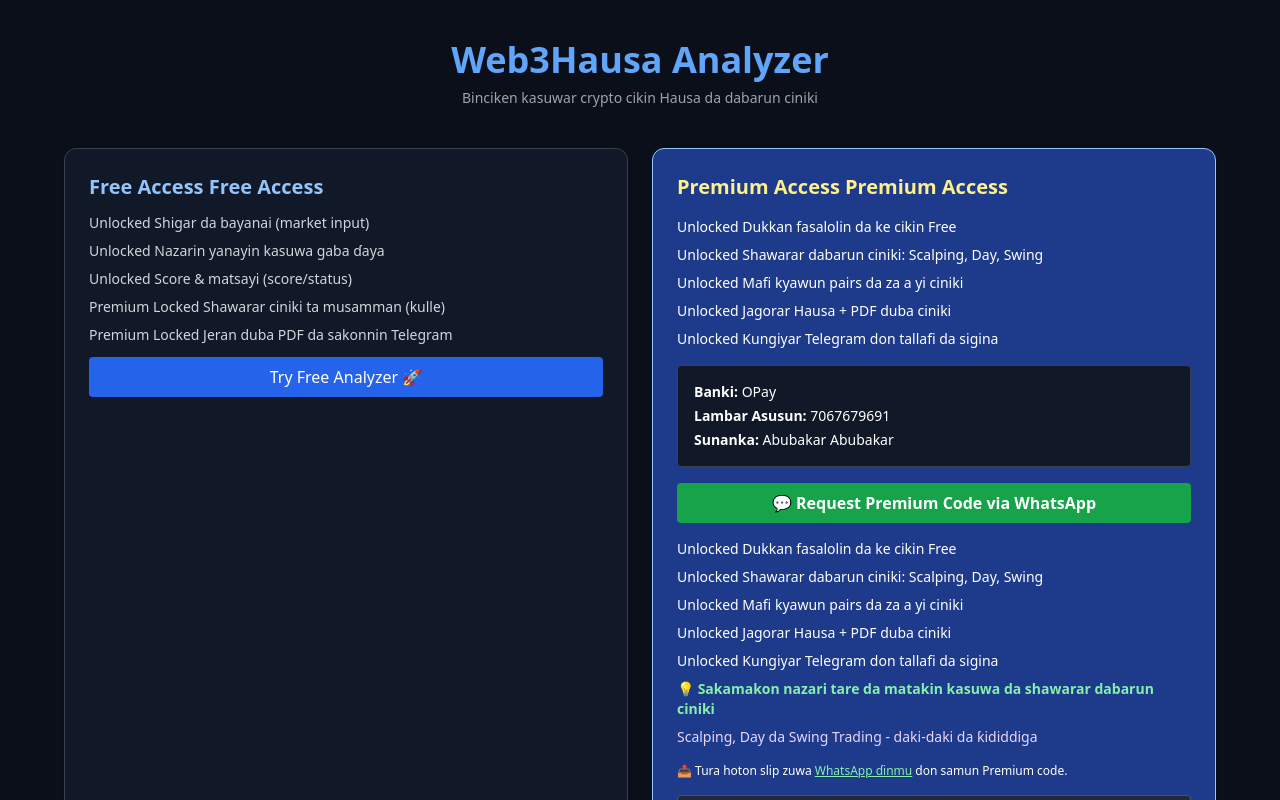
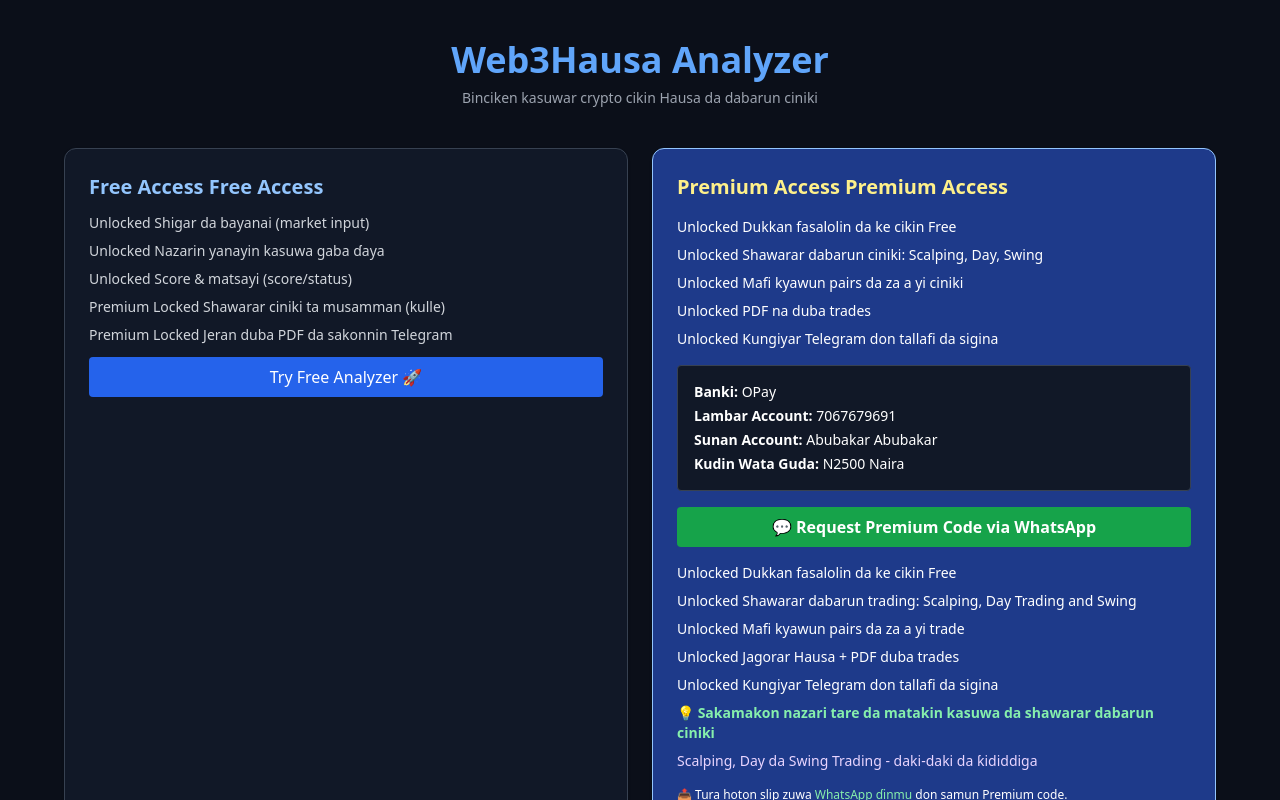
Before and after one commit to BershTech67/tooo, a React (Vite) app: page / in a window 1280 px wide. Shown: the top 800 px of the page. Built offline with nearby package versions, Linux system fonts and the light colour scheme.

Commit message:
Update LandingPage.jsx

```diff
--- a/src/LandingPage.jsx
+++ b/src/LandingPage.jsx
@@ -50,14 +50,15 @@ export default function LandingPage() {
             <li>Unlocked Dukkan fasalolin da ke cikin Free</li>
             <li>Unlocked Shawarar dabarun ciniki: Scalping, Day, Swing</li>
             <li>Unlocked Mafi kyawun pairs da za a yi ciniki</li>
-            <li>Unlocked Jagorar Hausa + PDF duba ciniki</li>
+            <li>Unlocked PDF na duba trades</li>
             <li>Unlocked Kungiyar Telegram don tallafi da sigina</li>
           </ul>
 
           <div className="text-sm bg-gray-900 rounded p-4 border border-gray-700 space-y-1">
             <p><strong>Banki:</strong> OPay</p>
-            <p><strong>Lambar Asusun:</strong> 7067679691</p>
-            <p><strong>Sunanka:</strong> Abubakar Abubakar</p>
+            <p><strong>Lambar Account:</strong> 7067679691</p>
+            <p><strong>Sunan Account:</strong> Abubakar Abubakar</p>
+            <p><strong>Kudin Wata Guda:</strong> N2500 Naira</p>
           </div>
 
 <a
@@ -72,9 +73,9 @@ export default function LandingPage() {
 
 <ul className="space-y-2 text-sm text-white">
   <li>Unlocked Dukkan fasalolin da ke cikin Free</li>
-  <li>Unlocked Shawarar dabarun ciniki: Scalping, Day, Swing</li>
-  <li>Unlocked Mafi kyawun pairs da za a yi ciniki</li>
-  <li>Unlocked Jagorar Hausa + PDF duba ciniki</li>
+  <li>Unlocked Shawarar dabarun trading: Scalping, Day Trading and Swing</li>
+  <li>Unlocked Mafi kyawun pairs da za a yi trade</li>
+  <li>Unlocked Jagorar Hausa + PDF duba trades</li>
   <li>Unlocked Kungiyar Telegram don tallafi da sigina</li>
   <li className="mt-2 font-semibold text-green-300">💡 Sakamakon nazari tare da matakin kasuwa da shawarar dabarun ciniki</li>
   <li className="text-sm text-purple-200">Scalping, Day da Swing Trading - daki-daki da ƙididdiga</li>
```
